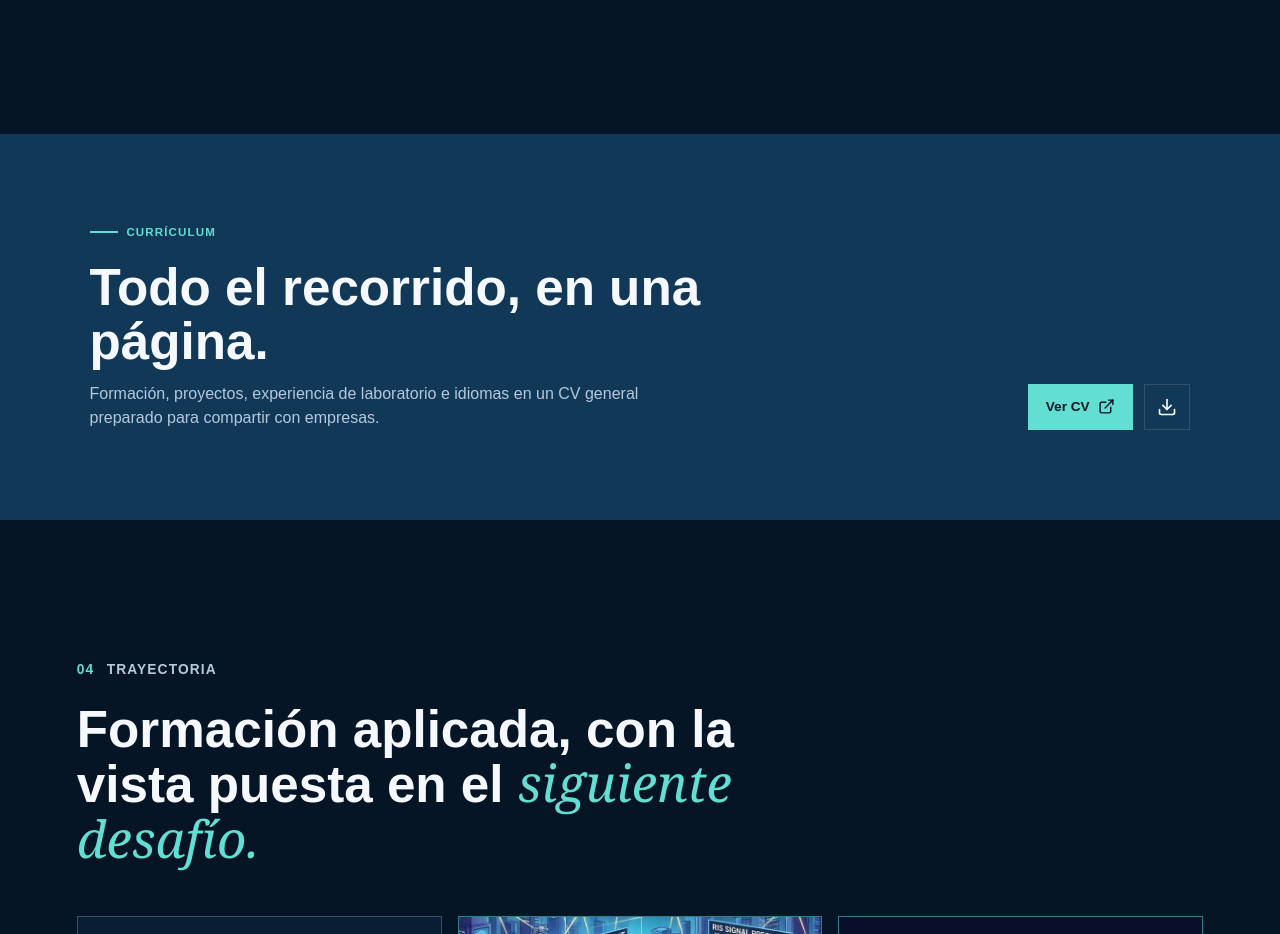
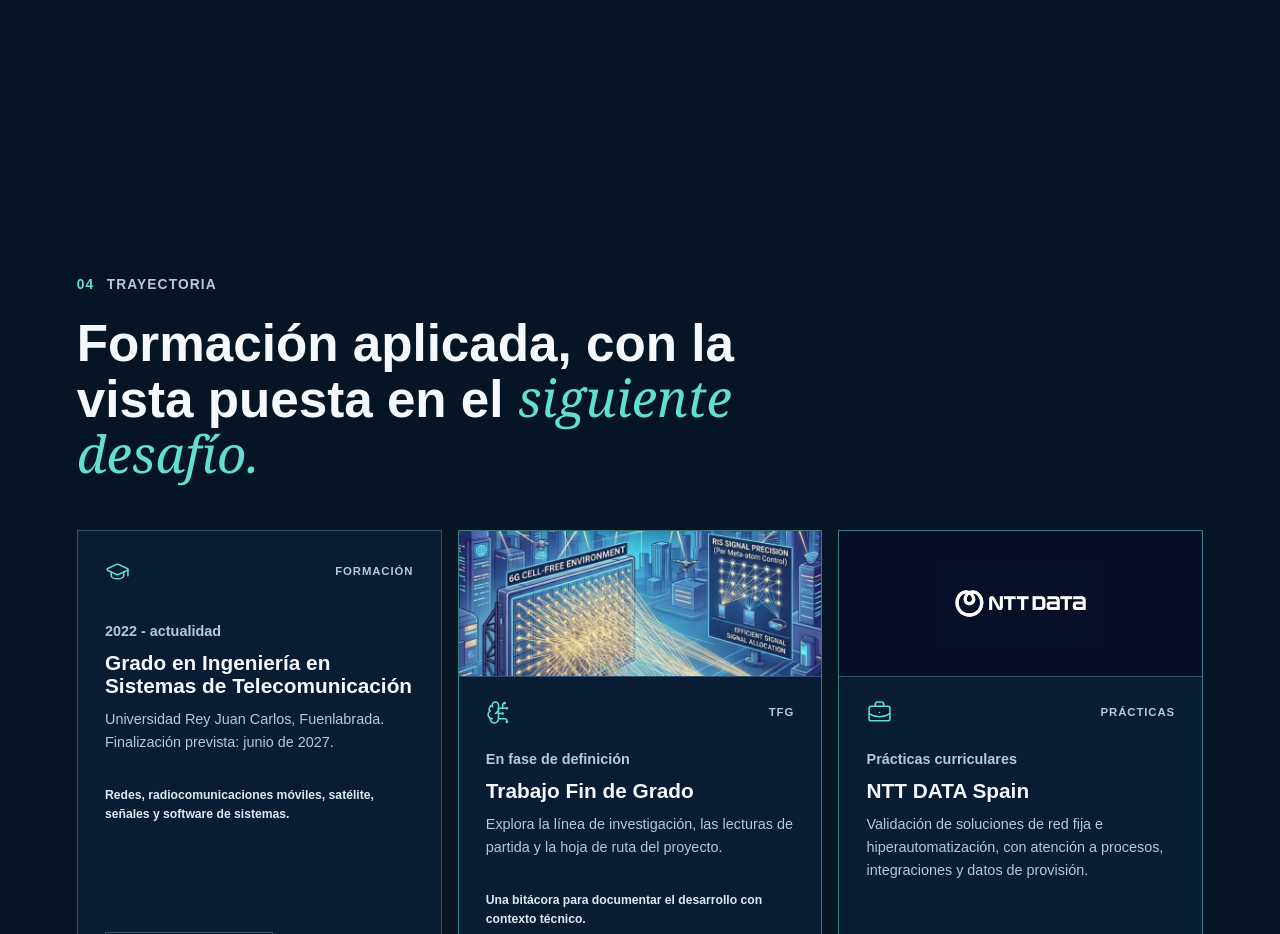
Before and after one commit to gonzaloop1494/gonzalo-portfolio, a Next.js app: page / in a window 1280 px wide. Shown: the part 3660-4594 px from the top of the page. Built offline with nearby package versions, Linux system fonts and the light colour scheme; no server answers.

Commit message:
Remove curriculum promo section

```diff
--- a/app/globals.css
+++ b/app/globals.css
@@ -269,18 +269,6 @@ h1 em, h2 em { color: var(--accent); font-family: Georgia, "Times New Roman", se
 .skill-group div { display: flex; flex-wrap: wrap; gap: .45rem; }
 .skill-group span { padding: .35rem .55rem; border: 1px solid var(--line); color: var(--soft); font-size: .78rem; }
 
-.cv-section { max-width: none; padding: 0; }
-.cv-panel { display: flex; align-items: flex-end; justify-content: space-between; gap: 2rem; max-width: 1440px; min-height: 330px; margin: 0 auto; padding: clamp(3rem, 7vw, 6rem); background: var(--navy-700); color: var(--text); }
-.cv-panel .eyebrow { color: var(--accent); }
-.cv-panel .eyebrow span { background: var(--accent); }
-.cv-panel h2 { max-width: 620px; margin-bottom: .85rem; font-size: clamp(2.3rem, 4vw, 4.1rem); line-height: 1.05; }
-.cv-panel p:not(.eyebrow) { max-width: 570px; margin-bottom: 0; color: var(--muted); }
-.cv-actions { display: flex; align-items: center; gap: .7rem; flex: 0 0 auto; }
-.button-light { background: var(--accent); color: var(--navy-950); }
-.button-light:hover { background: var(--accent-strong); }
-.icon-button { display: grid; width: 46px; height: 46px; place-items: center; border: 1px solid var(--line); color: var(--text); }
-.icon-button:hover { border-color: var(--accent); color: var(--accent); }
-
 .trajectory-section { padding-top: clamp(5rem, 11vw, 9rem); }
 .trajectory-grid { display: grid; grid-template-columns: repeat(3, 1fr); gap: 1rem; margin-top: 3rem; }
 .timeline-card { display: flex; flex-direction: column; min-height: 305px; padding: 1.7rem; border: 1px solid var(--line); background: var(--navy-900); }
@@ -526,7 +514,6 @@ h1 em, h2 em { color: var(--accent); font-family: Georgia, "Times New Roman", se
   .tfg-hero-aside { max-width: 620px; }
   .tfg-hero-image-frame { aspect-ratio: 16 / 9; }
   .tfg-focus-grid, .tfg-bibliography-grid { grid-template-columns: repeat(2, minmax(0, 1fr)); }
-  .cv-panel { align-items: flex-start; flex-direction: column; min-height: unset; }
   .credentials-section { padding-top: 5rem; }
 }
 
@@ -544,8 +531,6 @@ h1 em, h2 em { color: var(--accent); font-family: Georgia, "Times New Roman", se
   .project-grid { grid-template-columns: 1fr; }
   .project-card { min-height: 330px; }
   .skill-group { grid-template-columns: 1fr; gap: .75rem; }
-  .cv-actions { width: 100%; }
-  .button-light { flex: 1; }
   .form-grid { grid-template-columns: 1fr; }
   .contact-copy h2 { font-size: clamp(2.6rem, 14vw, 3.8rem); }
   .site-footer { flex-direction: column; }
--- a/components/portfolio.tsx
+++ b/components/portfolio.tsx
@@ -9,7 +9,6 @@ import {
   ChevronDown,
   CircleCheck,
   Code2,
-  Download,
   ExternalLink,
   Github,
   GitFork,
@@ -524,27 +523,6 @@ export function Portfolio() {
           </div>
         </section>
 
-        <section className="section cv-section" id="cv">
-          <div className="cv-panel reveal">
-            <div>
-              <p className="eyebrow"><span /> Currículum</p>
-              <h2>Todo el recorrido, en una página.</h2>
-              <p>
-                Formación, proyectos, experiencia de laboratorio e idiomas en un CV general
-                preparado para compartir con empresas.
-              </p>
-            </div>
-            <div className="cv-actions">
-              <a className="button button-light" href={cvFile} target="_blank" rel="noreferrer">
-                Ver CV <ExternalLink size={17} />
-              </a>
-              <a className="icon-button" href={cvFile} download aria-label="Descargar CV">
-                <Download size={20} />
-              </a>
-            </div>
-          </div>
-        </section>
-
         <section className="section trajectory-section" id="trayectoria">
           <div className="section-heading reveal">
             <div className="section-marker" data-section-marker><span>04</span> Trayectoria</div>
```
